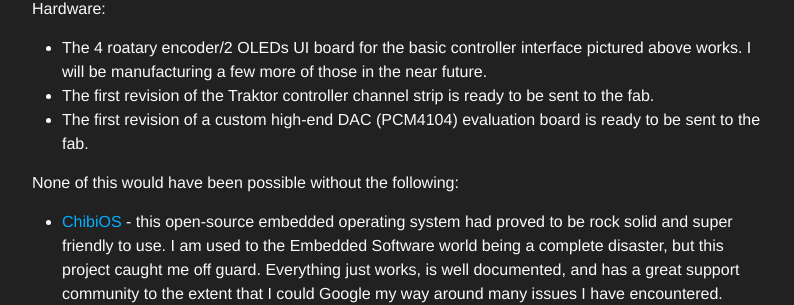
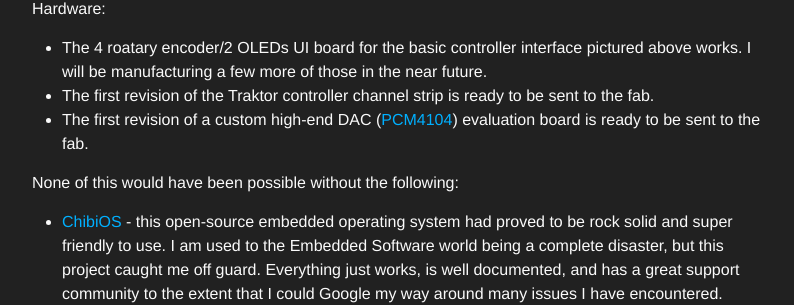
Before and after one commit to eranrund/eranrund.github.io, a Jekyll site: the page built from _posts/2016-12-08-diy-music-machines-intro.md, in a window 1280 px wide and 900 px high, scrolled down 3491 px. Shown: the part 167-472 px from the top of the window, without its empty margins (238-1032 px from the left). Built offline with Jekyll 4.4.1, drawn with Linux system fonts in a browser that asks for light colours; some of the changed lines change nothing that is shown.

Commit message:
link to DAC

```diff
--- a/_posts/2016-12-08-diy-music-machines-intro.md
+++ b/_posts/2016-12-08-diy-music-machines-intro.md
@@ -58,7 +58,7 @@
 
  * The 4 roatary encoder/2 OLEDs UI board for the basic controller interface pictured above works. I will be manufacturing a few more of those in the near future.
  * The first revision of the Traktor controller channel strip is ready to be sent to the fab.
- * The first revision of a custom high-end DAC (PCM4104) evaluation board is ready to be sent to the fab.
+ * The first revision of a custom high-end DAC ([PCM4104](http://www.ti.com/product/PCM4104)) evaluation board is ready to be sent to the fab.
 
 
 None of this would have been possible without the following:
```
